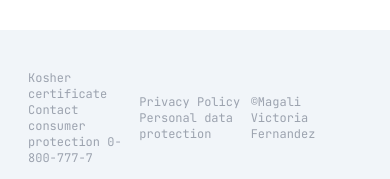
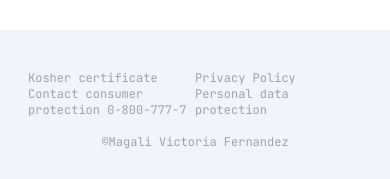
Before and after one commit to Githubmagali/icecream-shop, a Next.js app: page / in a window 390 px wide. Shown: the part 4055-4234 px from the top of the page. Built offline with nearby package versions, Linux system fonts and the light colour scheme.

Commit message:
footer listo

```diff
--- a/src/components/footer.jsx
+++ b/src/components/footer.jsx
@@ -2,20 +2,30 @@ function Footer() {
     return (
         <div className="pt-10 left-0 right-0 text-white ">
             <div className="pt-10 left-0 right-0 text-white p-2 bg-slate-100 pb-4 lg:pb-10 ">
-                <div className=" flex items-center justify-center px-5">
+                <div className="flex items-center justify-center px-5">
                     <div className="flex-1">
-                        <p className="text-gray-400 text-xs">Kosher certificate</p>
-                        <p className="text-gray-400 text-xs">Contact consumer protection 0-800-777-7</p>
+                        <div className="flex-1">
+                            <p className="text-gray-400 text-xs">Kosher certificate</p>
+                        </div>
+                        <div className="flex-1">
+                            <p className="text-gray-400 text-xs">Contact consumer protection 0-800-777-7</p>
+                        </div>
                     </div>
+
                     <div className="flex-1">
-                        <div />
-                        <p className="text-gray-400 text-xs">Privacy Policy</p>
-                        <p className="text-gray-400 text-xs">Personal data protection</p>
+                        <div className="flex-1">
+                            <p className="text-gray-400 text-xs">Privacy Policy</p>
+                        </div>
+                        <div className="flex-1">
+                            <p className="text-gray-400 text-xs">Personal data protection</p>
+                        </div>
                     </div>
-                    <div className="flex-1">
+                    <div className="flex-1 hidden lg:flex">
                         <a href="mailto:magalivictoria85068@gmail.com" className="text-gray-400 flex items-center justify-center text-xs ">&#169;Magali Victoria Fernandez</a>
                     </div>
-
+                </div>
+                 <div className="flex justify-center lg:hidden flex-1 py-4">
+                        <a href="mailto:magalivictoria85068@gmail.com" className="text-gray-400 flex items-center justify-center text-xs ">&#169;Magali Victoria Fernandez</a>
                 </div>
             </div>
         </div>
```
